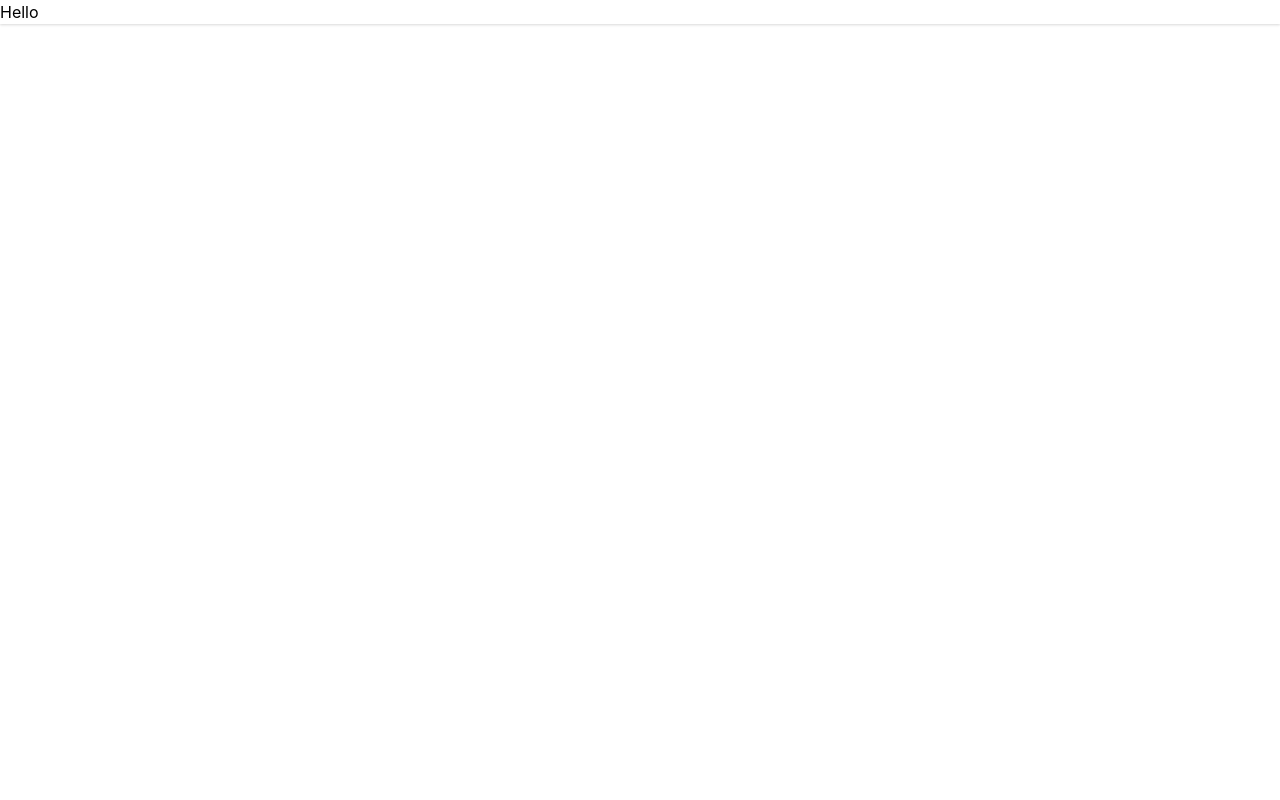
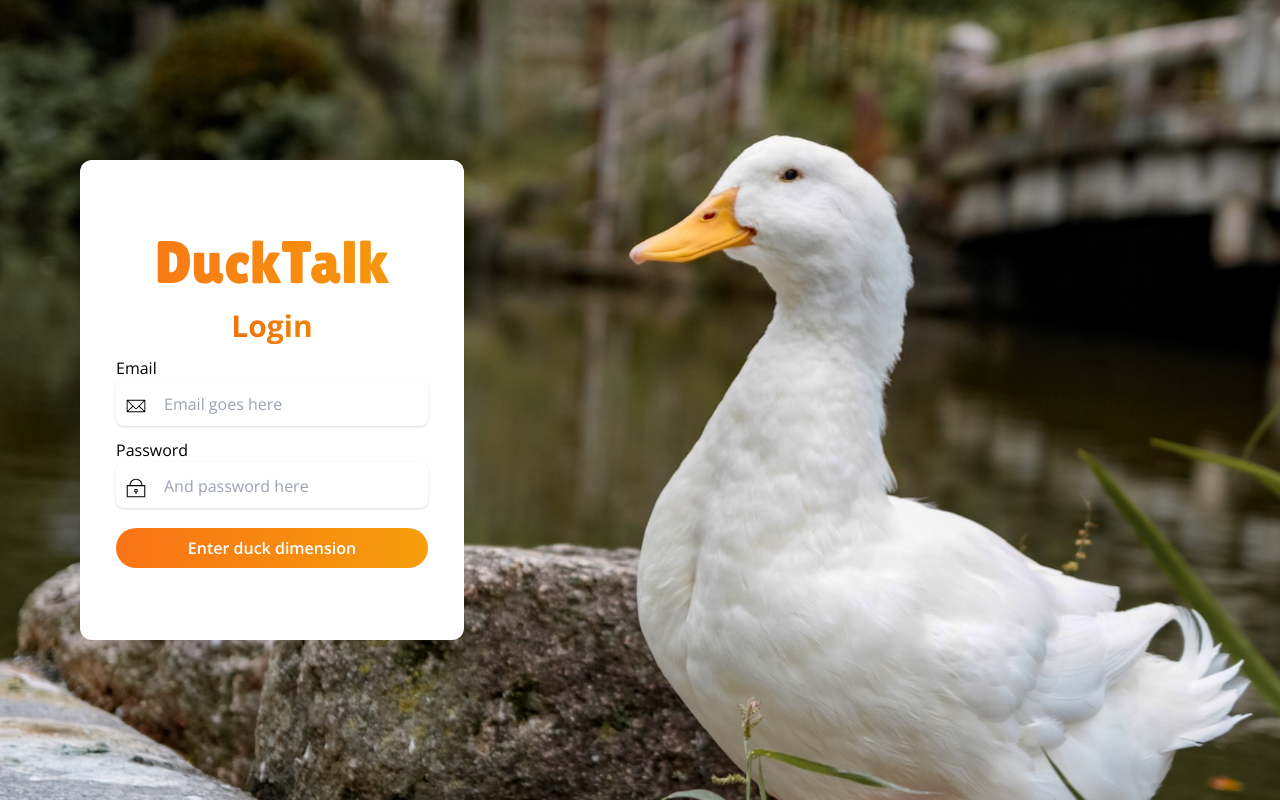
Before and after one commit to a4vg/ducktalk, a React app: page /login in a window 1280 px wide. Built offline with nearby package versions, Linux system fonts and the light colour scheme.

Commit message:
Add login

```diff
--- a/package.json
+++ b/package.json
@@ -7,7 +7,7 @@
   "license": "MIT",
   "scripts": {
     "build": "webpack --mode production",
-    "start": "webpack serve --mode development",
+    "start": "webpack serve --host 0.0.0.0 --mode development",
     "lint": "eslint --fix src/**/*.jsx"
   },
   "devDependencies": {
--- a/public/index.html
+++ b/public/index.html
@@ -5,15 +5,21 @@
     <link rel="icon" href="/public/favicon.ico" />
     <meta name="viewport" content="width=device-width, initial-scale=1" />
     <meta name="theme-color" content="#000000" />
-    <meta
-      name="description"
-      content="Web site"
-    />
+    <meta name="description" content="Web site" />
     <!--
       manifest.json provides metadata used when your web app is installed on a
       user's mobile device or desktop. See https://developers.google.com/web/fundamentals/web-app-manifest/
     -->
     <link rel="manifest" href="/public/manifest.json" />
+    <link rel="preconnect" href="https://fonts.gstatic.com" />
+    <link
+      href="https://fonts.googleapis.com/css2?family=Open+Sans:ital,wght@0,300;0,400;0,600;0,700;0,800;1,300;1,400;1,600;1,700;1,800&display=swap"
+      rel="stylesheet"
+    />
+    <link
+      href="https://fonts.googleapis.com/css2?family=Lilita+One&display=swap"
+      rel="stylesheet"
+    />
     <!--
       Notice the use of %PUBLIC_URL% in the tags above.
       It will be replaced with the URL of the `public` folder during the build.
--- a/src/index.scss
+++ b/src/index.scss
@@ -3,11 +3,12 @@
 @tailwind utilities;
 
 /* Custom global styles */
+
 body {
-  margin: 0;
-  font-family: -apple-system, BlinkMacSystemFont, "Segoe UI", "Roboto", "Oxygen",
-    "Ubuntu", "Cantarell", "Fira Sans", "Droid Sans", "Helvetica Neue",
-    sans-serif;
-  -webkit-font-smoothing: antialiased;
-  -moz-osx-font-smoothing: grayscale;
+  font-family: "Open Sans", sans-serif;
 }
+
+.wavy-pattern {
+  background-image: url("./assets/images/background.jpg");
+  background-size: cover;
+}
--- a/src/layouts/MainLayout.jsx
+++ b/src/layouts/MainLayout.jsx
@@ -1,7 +1,14 @@
 import React from "react";
 
-const MainLayout = ({ children }) => {
-  return <div className="bg-yellow-500 w-screen h-screen">{children}</div>
+const MainLayout = ({ className, children }) => {
+  return (
+    <div
+      className={`bg-gradient-to-r from-yellow-300 to-yellow-500 w-screen h-screen px-3 portrait:py-14 py-1 md:p-0 ${className}`}
+    >
+      {children}
+      <div className="absolute inset-0 wavy-pattern -z-20"></div>
+    </div>
+  );
 };
 
 export default MainLayout;
--- a/src/pages/Home.jsx
+++ b/src/pages/Home.jsx
@@ -7,7 +7,7 @@ const Home = () => {
     <MainLayout>
       <h1>Home</h1>
     </MainLayout>
-  )
+  );
 };
 
 export default Home;
--- a/src/pages/Login.jsx
+++ b/src/pages/Login.jsx
@@ -1,7 +1,53 @@
 import React from "react";
+import MainLayout from "../layouts/MainLayout";
 
 const Login = () => {
-  return <div className="shadow bg-white">Hello</div>
+  return (
+    <MainLayout className="flex">
+      <div className="relative bg-white rounded-xl mx-auto md:ml-20 my-auto px-3 py-8 flex flex-col z-10 w-96 h-full md:h-3/5 justify-center">
+        <h1 className="text-6xl text-center font-ducktalk bg-clip-text text-transparent bg-gradient-to-r from-orange-500 to-yellow-500">
+          DuckTalk
+        </h1>
+        <h2 className="text-3xl text-center font-bold mt-4 bg-clip-text text-transparent bg-gradient-to-r from-orange-600 to-yellow-500">
+          Login
+        </h2>
+
+        <form className="mt-3 mx-6" action="#">
+          <label className="block" htmlFor="email">
+            Email
+          </label>
+          <div className="shadow p-2 rounded-lg">
+            <svg className="w-6 h-6 inline" viewBox="0 0 20 20">
+              <path d="M17.388,4.751H2.613c-0.213,0-0.389,0.175-0.389,0.389v9.72c0,0.216,0.175,0.389,0.389,0.389h14.775c0.214,0,0.389-0.173,0.389-0.389v-9.72C17.776,4.926,17.602,4.751,17.388,4.751 M16.448,5.53L10,11.984L3.552,5.53H16.448zM3.002,6.081l3.921,3.925l-3.921,3.925V6.081z M3.56,14.471l3.914-3.916l2.253,2.253c0.153,0.153,0.395,0.153,0.548,0l2.253-2.253l3.913,3.916H3.56z M16.999,13.931l-3.921-3.925l3.921-3.925V13.931z"></path>
+            </svg>
+            <input
+              className="ml-4 mt-1 w-4/5 inline font-light focus:outline-none"
+              type="email"
+              placeholder="Email goes here"
+            />
+          </div>
+
+          <label className="block mt-3" htmlFor="password">
+            Password
+          </label>
+          <div className="shadow p-2 rounded-lg">
+            <svg className="w-6 h-6 inline" viewBox="0 0 20 20">
+              <path d="M17.308,7.564h-1.993c0-2.929-2.385-5.314-5.314-5.314S4.686,4.635,4.686,7.564H2.693c-0.244,0-0.443,0.2-0.443,0.443v9.3c0,0.243,0.199,0.442,0.443,0.442h14.615c0.243,0,0.442-0.199,0.442-0.442v-9.3C17.75,7.764,17.551,7.564,17.308,7.564 M10,3.136c2.442,0,4.43,1.986,4.43,4.428H5.571C5.571,5.122,7.558,3.136,10,3.136 M16.865,16.864H3.136V8.45h13.729V16.864z M10,10.664c-0.854,0-1.55,0.696-1.55,1.551c0,0.699,0.467,1.292,1.107,1.485v0.95c0,0.243,0.2,0.442,0.443,0.442s0.443-0.199,0.443-0.442V13.7c0.64-0.193,1.106-0.786,1.106-1.485C11.55,11.36,10.854,10.664,10,10.664 M10,12.878c-0.366,0-0.664-0.298-0.664-0.663c0-0.366,0.298-0.665,0.664-0.665c0.365,0,0.664,0.299,0.664,0.665C10.664,12.58,10.365,12.878,10,12.878"></path>
+            </svg>
+            <input
+              className="ml-4 mt-1 w-4/5 font-light inline focus:outline-none"
+              type="password"
+              placeholder="And password here"
+            />
+          </div>
+
+          <button className="mt-5 bg-gradient-to-r from-orange-500 to-yellow-500 font-semibold text-white rounded-3xl py-2 w-full ">
+            Enter duck dimension
+          </button>
+        </form>
+      </div>
+    </MainLayout>
+  );
 };
 
 export default Login;
--- a/tailwind.config.js
+++ b/tailwind.config.js
@@ -1,8 +1,24 @@
+const colors = require('tailwindcss/colors')
+
+
 module.exports = {
   purge: ["./dist/*.html", "./src/**/*.js"],
   darkMode: false, // or 'media' or 'class'
   theme: {
-    extend: {},
+    extend: {
+      fontFamily: {
+        "ducktalk": ["Lilita One", "cursive"],
+      },
+      zIndex: {
+        '-10': -10,
+      },
+      colors: {
+        orange: colors.orange
+      },
+      screens: {
+        'portrait': {'raw': '(orientation: portrait)'}
+      }
+    },
   },
   variants: {
     extend: {},
```
Also changed, not shown: src/assets/images/background.jpg (added).
